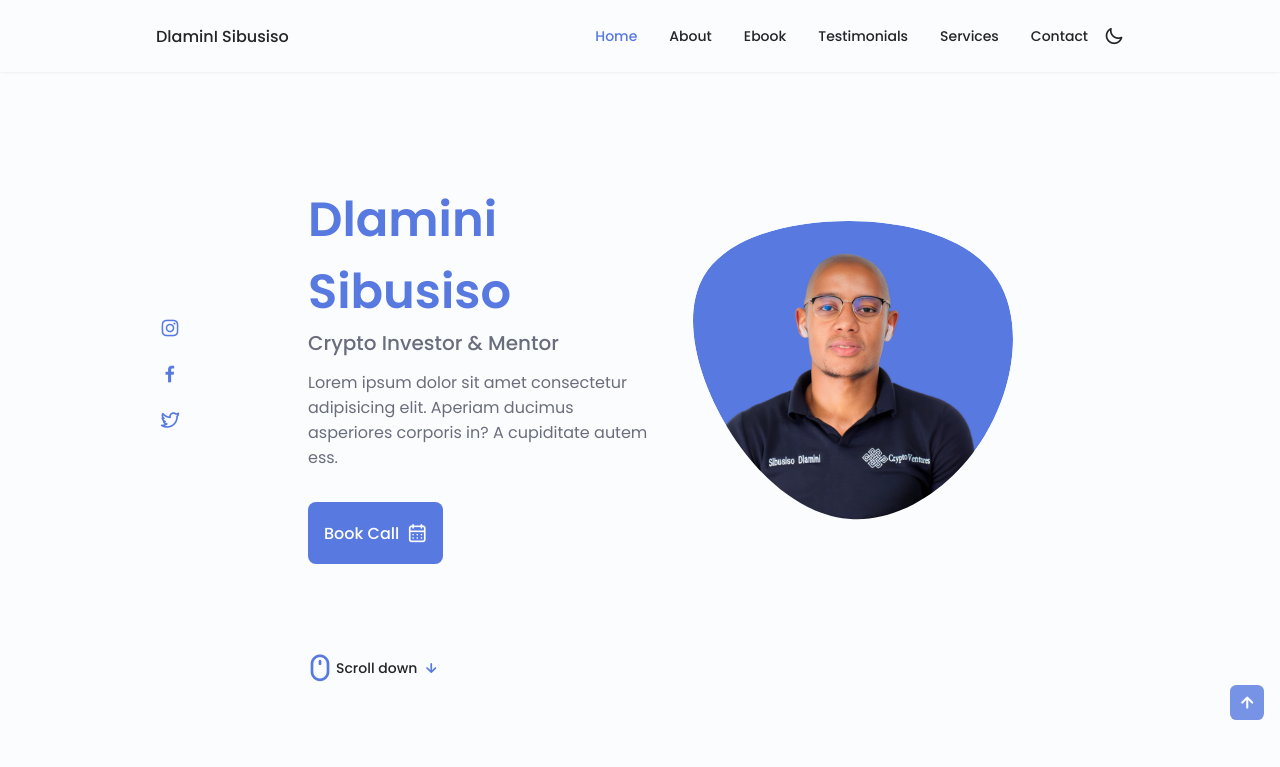
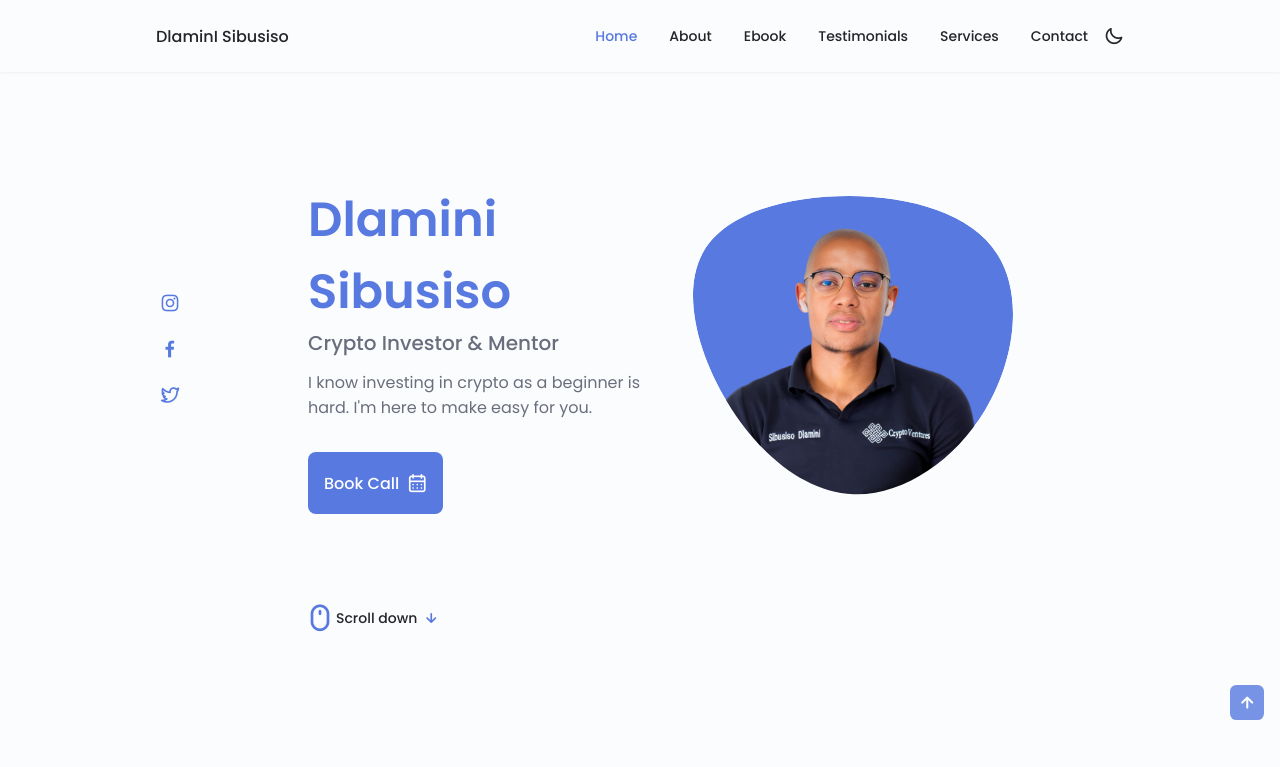
Before and after one commit to Prashely/SibusisoDlamini, a plain HTML site: page index.html in a window 1280 px wide. Shown: the top 767 px of the page. Drawn offline with nearby package versions, Linux system fonts and the light colour scheme.

Commit message:
Home Description

```diff
--- a/index.html
+++ b/index.html
@@ -131,8 +131,8 @@
               <h1 class="home__title">Dlamini Sibusiso</h1>
               <h3 class="home__subtitle">Crypto Investor & Mentor</h3>
               <p class="home__description">
-                Lorem ipsum dolor sit amet consectetur adipisicing elit. Aperiam
-                ducimus asperiores corporis in? A cupiditate autem ess.
+                I know investing in crypto as a beginner is hard. I'm here to
+                make easy for you.
               </p>
               <a href="https://tidycal.com/" class="button button--flex">
                 Book Call <i class="uil uil-calendar-alt button__icon"></i>
```
